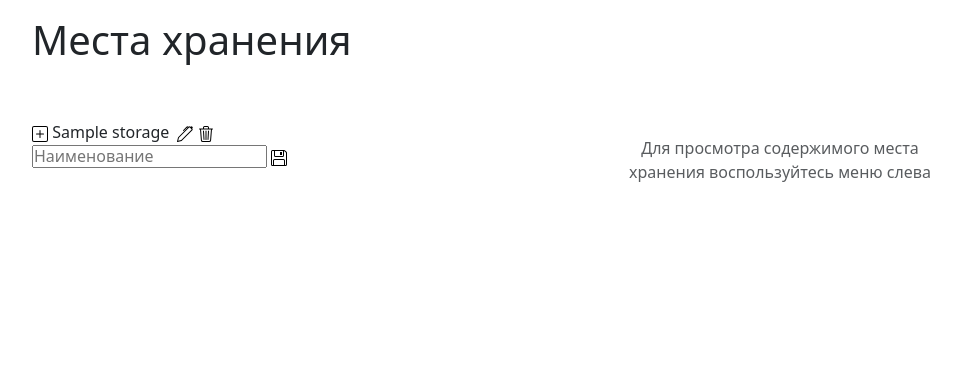
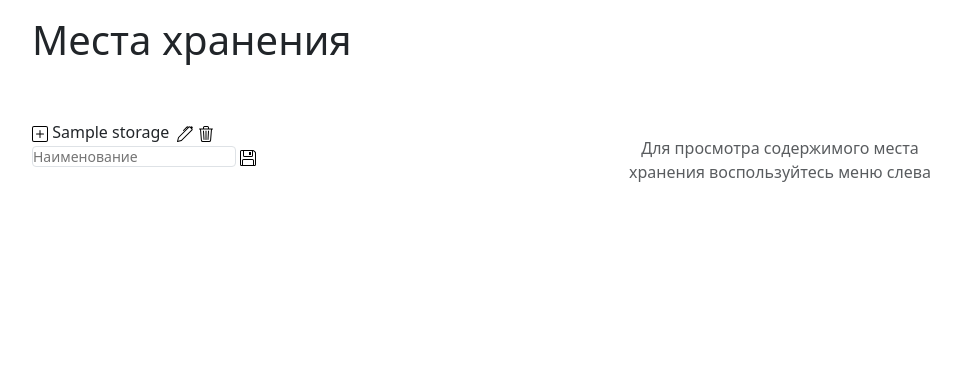
Before and after one commit to hlystovea/resource_planner, a Django app: page /warehouse/storage/ in a window 1280 px wide. Shown: the part 104-471 px from the top of the page, without its empty margins (50-1011 px from the left). Run offline with Django 4.2, Linux system fonts and the light colour scheme; a user stored in the database is signed in; tables that the repository leaves empty hold one stand-in row (values such as "Sample post"); some libraries are stand-ins or nearby versions.

Commit message:
Style: set style of the inputs like in bootstrap

```diff
--- a/project/warehouse/templates/warehouse/includes/storage_add_form.html
+++ b/project/warehouse/templates/warehouse/includes/storage_add_form.html
@@ -3,6 +3,9 @@
 <style>
     input {
         line-height: 19px;
+        font-size: 0.875rem;
+        border: var(--bs-border-width) solid var(--bs-border-color);
+        border-radius: var(--bs-border-radius-sm);
     }
 </style>
 <li class="mb-1">
--- a/project/warehouse/templates/warehouse/includes/storage_li.html
+++ b/project/warehouse/templates/warehouse/includes/storage_li.html
@@ -14,5 +14,7 @@
     >
         {{ storage.name }}
     </a>
-    {% include 'warehouse/includes/storage_edit_buttons.html' %}
+    {% if user.is_authenticated %}
+        {% include 'warehouse/includes/storage_edit_buttons.html' %}
+    {% endif %}
 </li>
--- a/project/warehouse/templates/warehouse/storage_form.html
+++ b/project/warehouse/templates/warehouse/storage_form.html
@@ -3,6 +3,9 @@
 <style>
     input {
         line-height: 19px;
+        font-size: 0.875rem;
+        border: var(--bs-border-width) solid var(--bs-border-color);
+        border-radius: var(--bs-border-radius-sm);
     }
 </style>
 <li class="mb-1">
```
